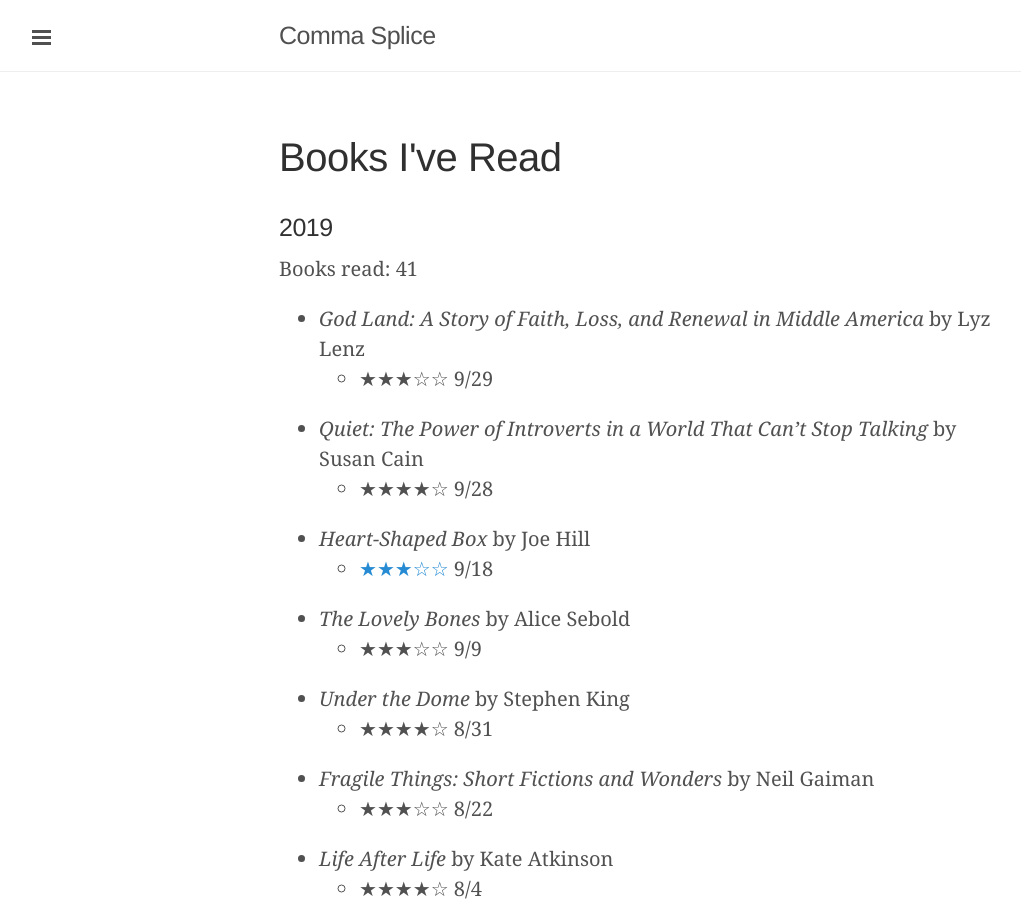
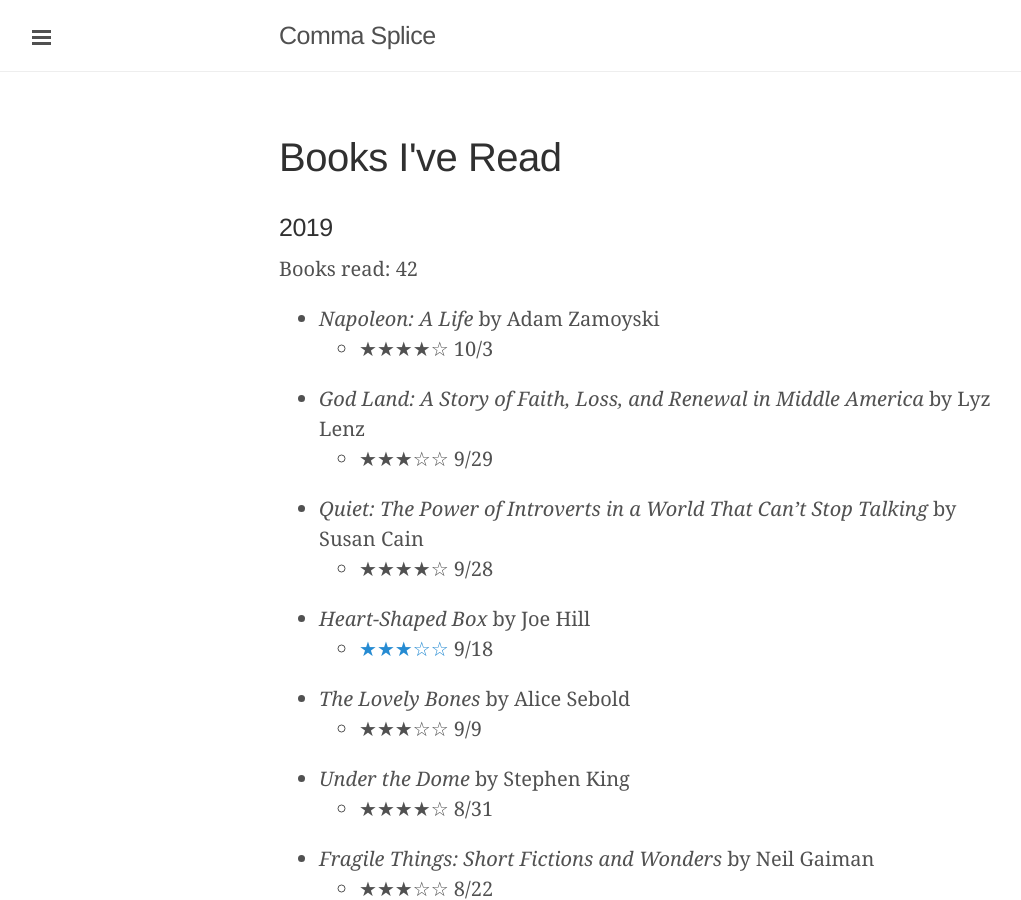
Before and after one commit to davidixon/davidixon.github.io, a Jekyll site: the page built from books.md, in a window 1280 px wide and 900 px high. Shown: the whole window, without its empty margins (1-1022 px from the left). Built offline with Jekyll 4.4.1, drawn with Linux system fonts in a browser that asks for light colours.

Commit message:
Updating book log

```diff
--- a/books.md
+++ b/books.md
@@ -6,8 +6,10 @@ permalink: /books/
 
 ### 2019
 
-Books read: 41
+Books read: 42
 
+* *Napoleon: A Life* by Adam Zamoyski
+  * ★★★★☆ 10/3
 * *God Land: A Story of Faith, Loss, and Renewal in Middle America* by Lyz Lenz
   * ★★★☆☆ 9/29
 * *Quiet: The Power of Introverts in a World That Can't Stop Talking* by Susan Cain
```
